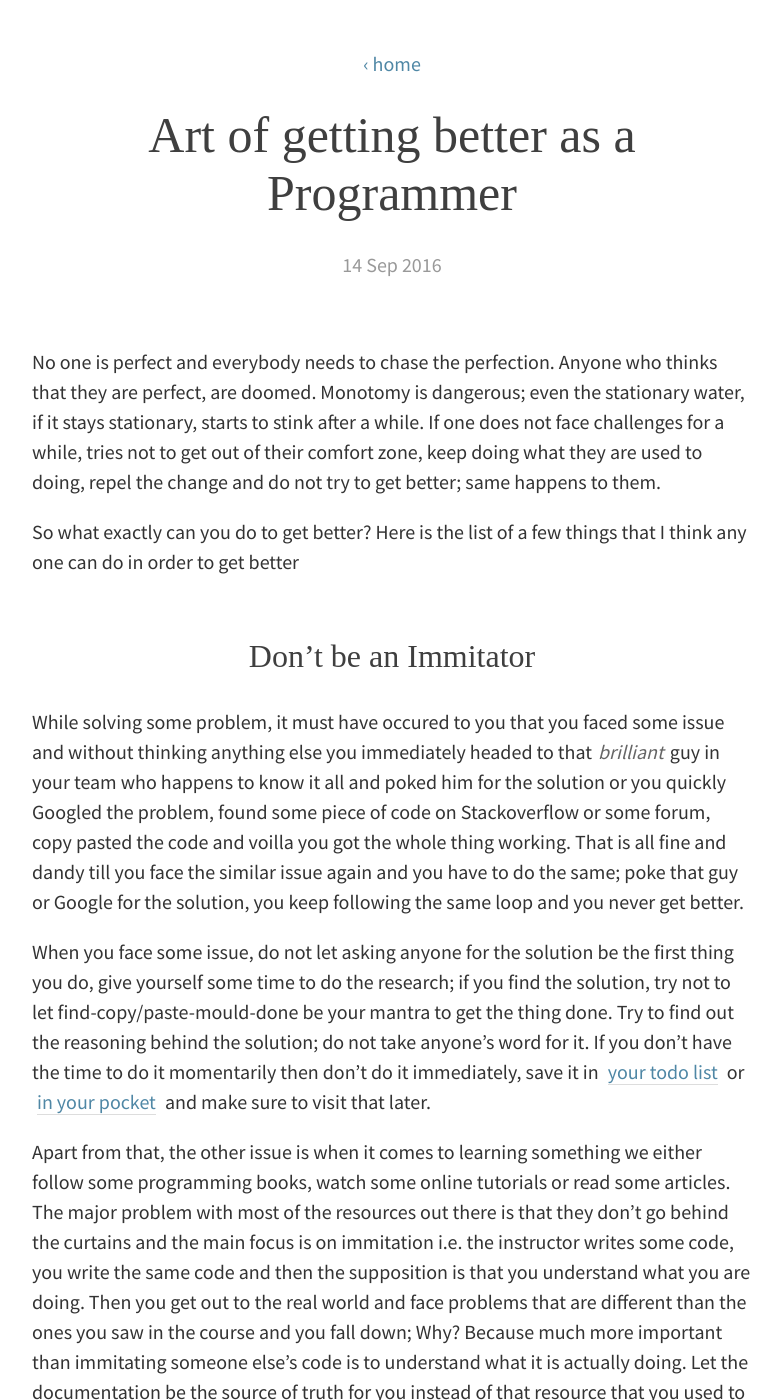
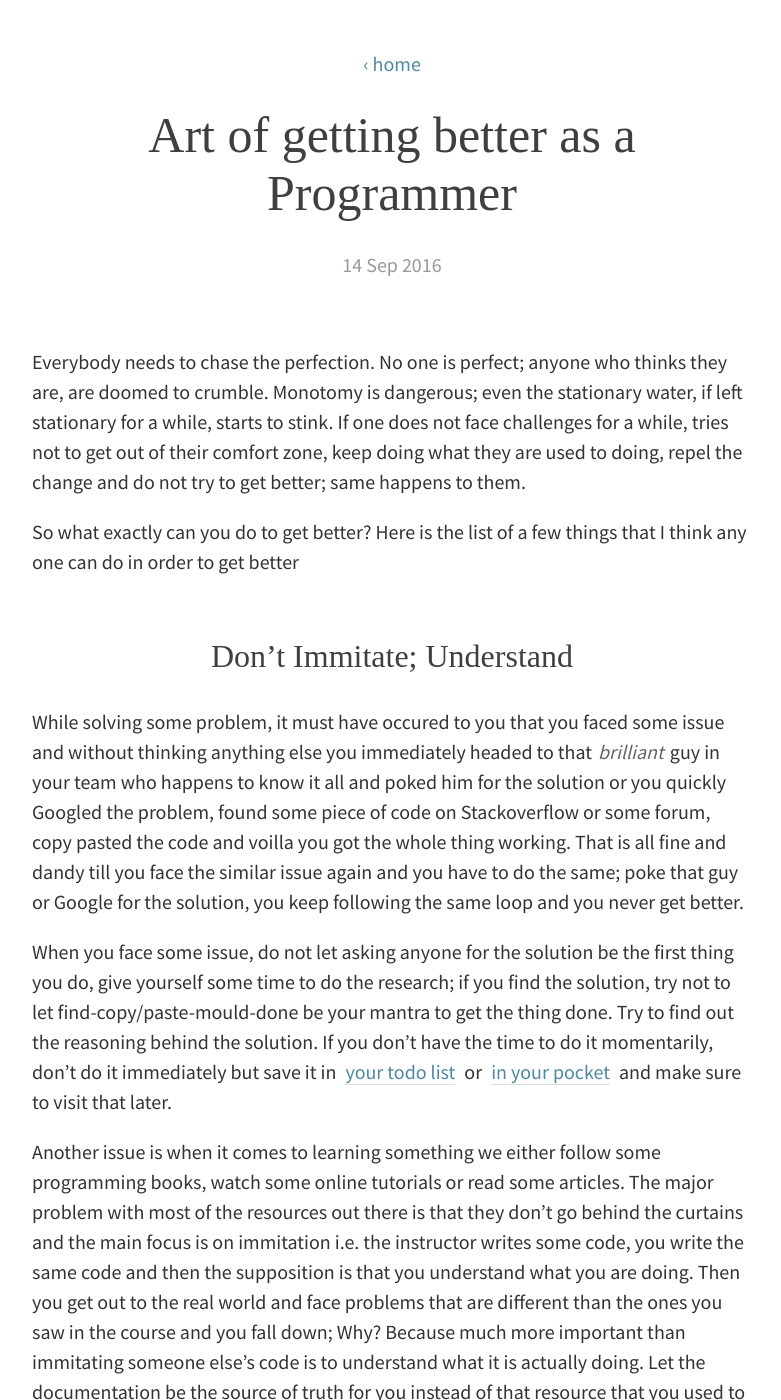
Before and after one commit to kamranahmedse/kamranahmedse.github.io, a Jekyll site: the page built from blog/_posts/2016-09-14-art-of-getting-better.md, in a window 1280 px wide and 1400 px high. Shown: the whole window, without its empty margins (248-1029 px from the left). Built offline with Jekyll 4.4.1, drawn with Linux system fonts in a browser that asks for light colours; some web fonts are replaced; comment, search, counter and statistics services are not loaded; some of the changed text lies outside the part shown.

Commit message:
Update 2016-09-14-art-of-getting-better.md

```diff
--- a/blog/_posts/2016-09-14-art-of-getting-better.md
+++ b/blog/_posts/2016-09-14-art-of-getting-better.md
@@ -4,17 +4,17 @@ title: Art of getting better as a Programmer
 comments: true
 ---
 
-No one is perfect and everybody needs to chase the perfection. Anyone who thinks that they are perfect, are doomed. Monotomy is dangerous; even the stationary water, if it stays stationary, starts to stink after a while. If one does not face challenges for a while, tries not to get out of their comfort zone, keep doing what they are used to doing, repel the change and do not try to get better; same happens to them.
+Everybody needs to chase the perfection. No one is perfect; anyone who thinks they are, are doomed to crumble. Monotomy is dangerous; even the stationary water, if left stationary for a while, starts to stink. If one does not face challenges for a while, tries not to get out of their comfort zone, keep doing what they are used to doing, repel the change and do not try to get better; same happens to them.
 
 So what exactly can you do to get better? Here is the list of a few things that I think any one can do in order to get better
 
-## Don't be an Immitator
+## Don't Immitate; Understand
 
 While solving some problem, it must have occured to you that you faced some issue and without thinking anything else you immediately headed to that *brilliant* guy in your team who happens to know it all and poked him for the solution or you quickly Googled the problem, found some piece of code on Stackoverflow or some forum, copy pasted the code and voilla you got the whole thing working. That is all fine and dandy till you face the similar issue again and you have to do the same; poke that guy or Google for the solution, you keep following the same loop and you never get better.
 
-When you face some issue, do not let asking anyone for the solution be the first thing you do, give yourself some time to do the research; if you find the solution, try not to let find-copy/paste-mould-done be your mantra to get the thing done. Try to find out the reasoning behind the solution; do not take anyone's word for it. If you don't have the time to do it momentarily then don't do it immediately, save it in [your todo list](http://todoist.com) or [in your pocket](http://getpocket.com/) and make sure to visit that later.
+When you face some issue, do not let asking anyone for the solution be the first thing you do, give yourself some time to do the research; if you find the solution, try not to let find-copy/paste-mould-done be your mantra to get the thing done. Try to find out the reasoning behind the solution. If you don't have the time to do it momentarily, don't do it immediately but save it in [your todo list](http://todoist.com) or [in your pocket](http://getpocket.com/) and make sure to visit that later.
 
-Apart from that, the other issue is when it comes to learning something we either follow some programming books, watch some online tutorials or read some articles. The major problem with most of the resources out there is that they don't go behind the curtains and the main focus is on immitation i.e. the instructor writes some code, you write the same code and then the supposition is that you understand what you are doing. Then you get out to the real world and face problems that are different than the ones you saw in the course and you fall down; Why? Because much more important than immitating someone else's code is to understand what it is actually doing. Let the documentation be the source of truth for you instead of that resource that you used to learn and do not forget to tinker with it yourself.
+Another issue is when it comes to learning something we either follow some programming books, watch some online tutorials or read some articles. The major problem with most of the resources out there is that they don't go behind the curtains and the main focus is on immitation i.e. the instructor writes some code, you write the same code and then the supposition is that you understand what you are doing. Then you get out to the real world and face problems that are different than the ones you saw in the course and you fall down; Why? Because much more important than immitating someone else's code is to understand what it is actually doing. Let the documentation be the source of truth for you instead of that resource that you used to learn and do not forget to tinker with it yourself.
 
 ## Know thy craft
 
```
Also changed, not shown: other parts of blog/_posts/2016-09-14-art-of-getting-better.md (+1 -1 lines).
